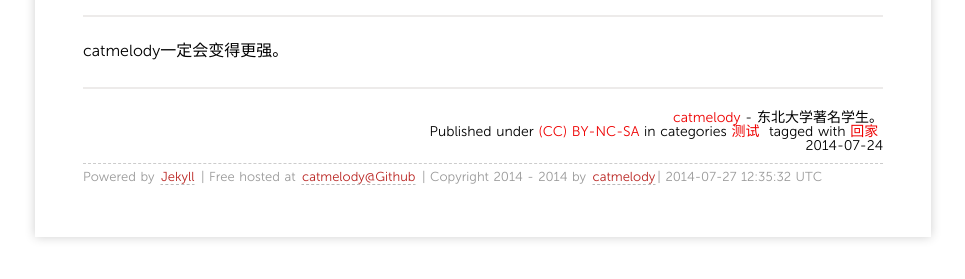
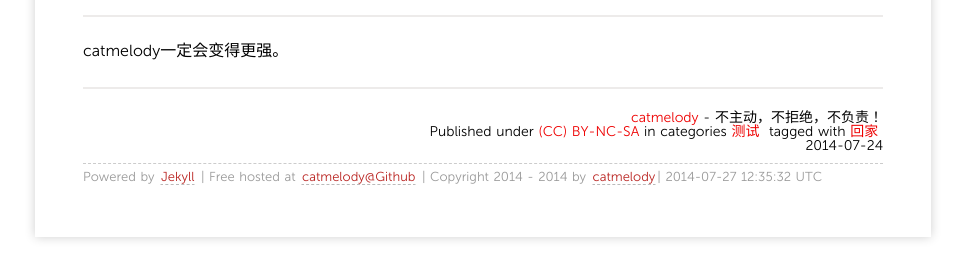
Before and after one commit to catmelody/blog, a Jekyll site: the page built from _posts/2014/2014-07-24-test-tags.md, in a window 1280 px wide. Shown: the part 167-446 px from the top of the page, without its empty margins (157-1122 px from the left). Built offline with Jekyll 4.4.1, drawn with Linux system fonts in a browser that asks for light colours; nearby versions of some CDN libraries; Markdown is read by kramdown in place of the engine named in the settings; comment, search, counter and statistics services are not loaded.

Commit message:
Update post.html

```diff
--- a/_layouts/post.html
+++ b/_layouts/post.html
@@ -8,7 +8,7 @@ layout: default
 <section class="meta">
 <hr/>
 <span class="author">
-  <a href="http://catmelody.github.io/blog">{{ site.author }}</a> - 东北大学著名学生。
+  <a href="http://catmelody.github.io/blog">{{ site.author }}</a> - 不主动，不拒绝，不负责！
 </span>
 <br />
 <span class="license">
```
